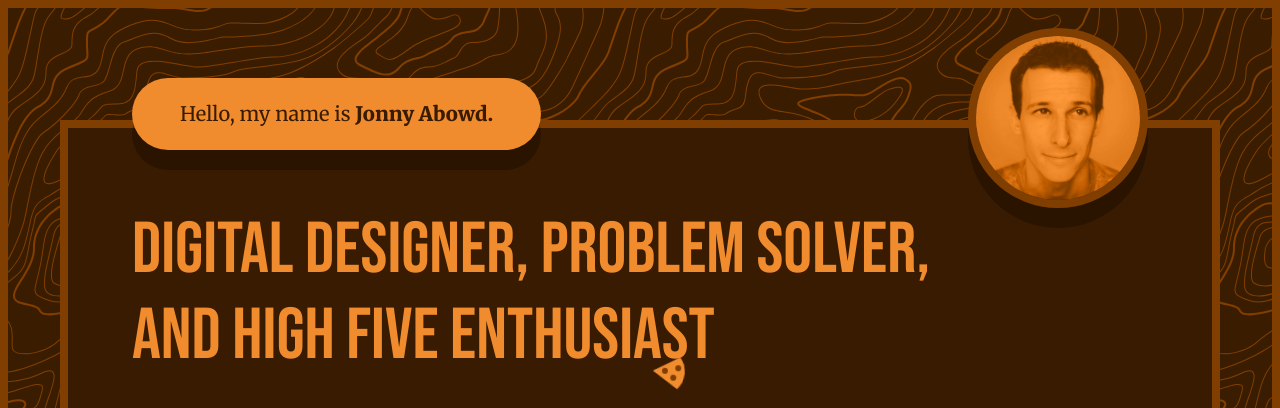
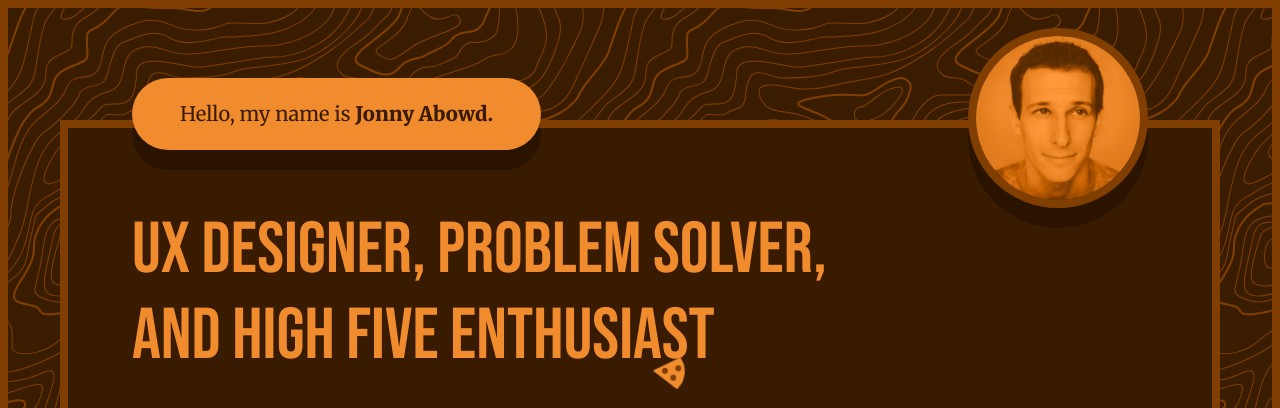
Before and after one commit to jonnyabowd/portfolio-site, a plain HTML site: page index.html in a window 1280 px wide. Shown: the top 408 px of the page. Drawn offline with nearby package versions, Linux system fonts and the light colour scheme.

Commit message:
content updates

```diff
--- a/index.html
+++ b/index.html
@@ -46,7 +46,7 @@
             <h1 class="font-base pill">Hello, my name is <span class="name">Jonny Abowd.</span></h1>
             <img class="profile-img" src="./images/ja-profile-photo.png">
         </div>
-        <h2 class="font-display title fade-in">Digital designer, <span class="d-inline-block">problem solver,
+        <h2 class="font-display title fade-in">UX Designer, <span class="d-inline-block">problem solver,
             </span><span class="d-block">and
                 high five
                 enthusiast</span>
```
